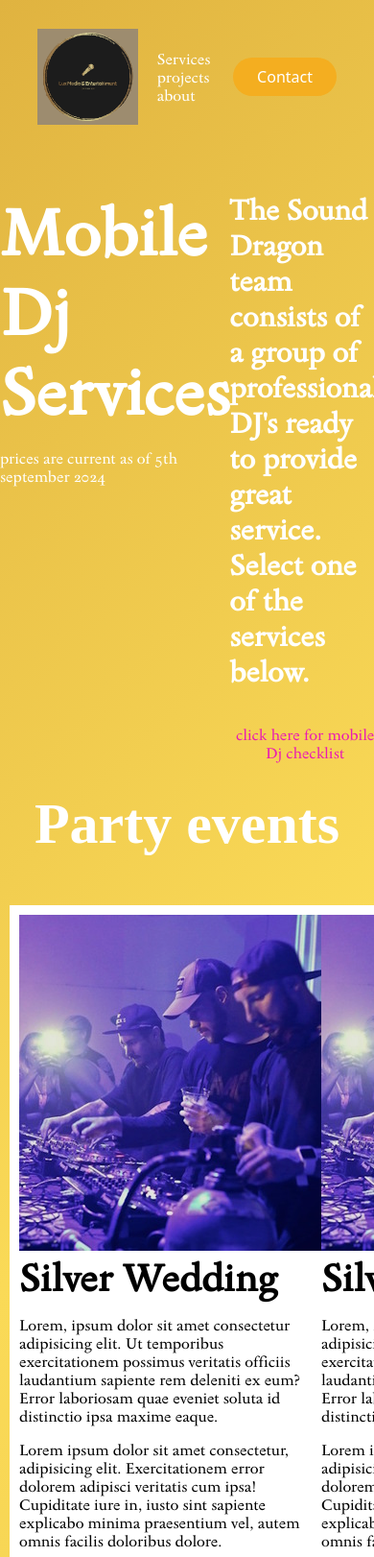
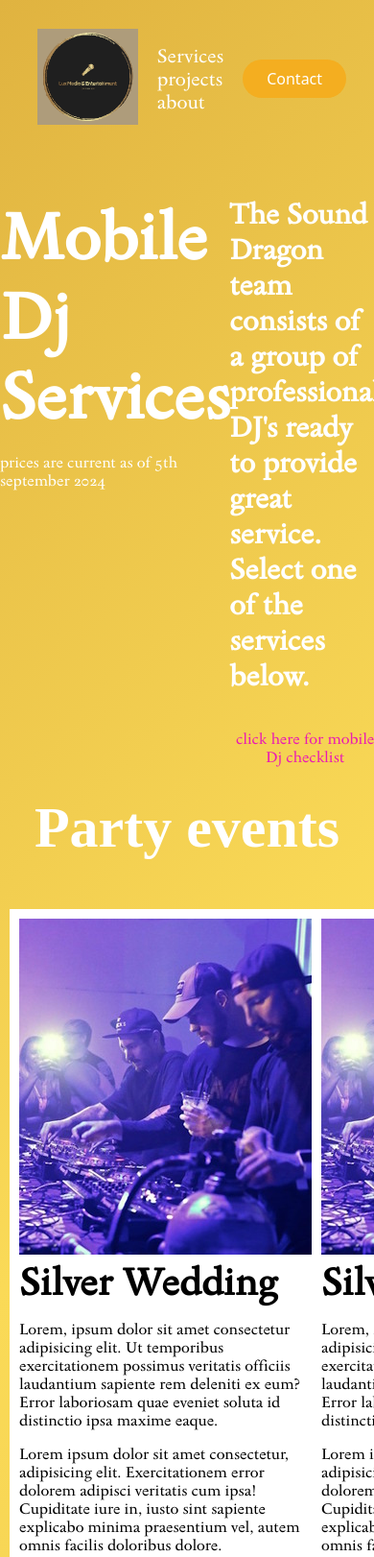
Before and after one commit to vedantkumar18/lux_ent, a plain HTML site: page productsList.html in a window 390 px wide. Shown: the top 1622 px of the page at 96% size. Drawn offline with Linux system fonts and the light colour scheme; files that its build step writes are made by us from their sources; files whose address does not match are found by name.

Commit message:
Update stylemobile_dj.css

```diff
--- a/docs/css/stylemobile_dj.css
+++ b/docs/css/stylemobile_dj.css
@@ -19,15 +19,19 @@ body {
 
   background: linear-gradient(135deg, #e0b340 0%, #fada57 67%, #e0b340 100%);
 
-    background: -moz-linear-gradient(135deg,
+  background: -moz-linear-gradient(
+    135deg,
     #e0b340 0%,
     #fada57 67%,
-            #e0b340 100%);
+    #e0b340 100%
+  );
 
-    background: -webkit-linear-gradient(135deg,
+  background: -webkit-linear-gradient(
+    135deg,
     #e0b340 0%,
     #fada57 70%,
-            #e0b340 100%);
+    #e0b340 100%
+  );
 
   filter: progid: DXImageTransform.Microsoft.gradient(startColorstr="#382B09", endColorstr="#FADA57", GradientType=1);
 }
@@ -72,10 +76,8 @@ header {
 }
 
 .logo {
-    display: block;
   height: 100px;
   cursor: pointer;
-    overflow: scroll;
 }
 
 .nav_links {
@@ -88,13 +90,14 @@ header {
 }
 
 .nav_links li a {
+  font-size: 20px;
   color: white;
   text-decoration: none;
   transition: all 0.3s ease 0s;
 }
 
 .nav_links li a:hover {
-    color: #b0d8e2;
+  color: #fbfbfb;
 }
 
 .main-text-container {
@@ -166,7 +169,6 @@ header {
   width: 300px;
   display: block;
 }
-
 .service-text-content {
   display: block;
 }
@@ -237,23 +239,9 @@ h4 {
 }
 
 .service-img {
-    transition: ease-in-out 0.15s;
+  transition: ease-in-out 0.2s;
 }
 
 .service-img:hover {
   zoom: 115%;
 }
-
-img {
-    transition: ease-in-out 0.2s;
-    -webkit-filter: brightness(90%);
-}
-
-img:hover {
-    -webkit-filter: brightness(75%);
-    -webkit-transition: all 0.2s ease;
-    -moz-transition: all 0.2s ease;
-    -o-transition: all 0.2s ease;
-    -ms-transition: all 0.2s ease;
-    transition: all 0.2s ease;
-}
```
Lines whose indentation alone changed are shown as unchanged.
